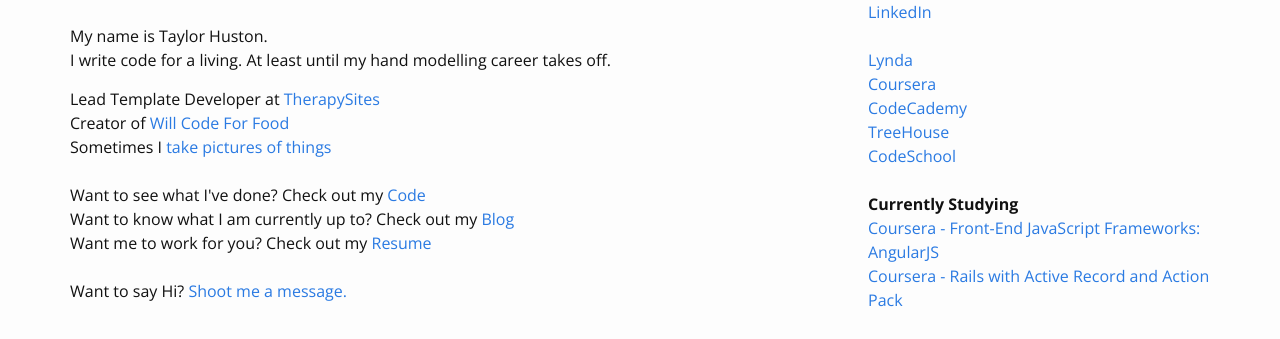
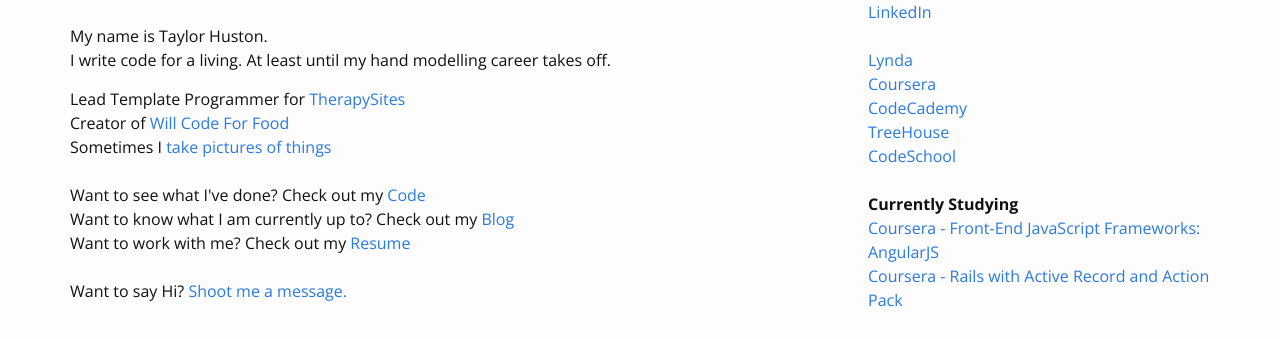
Before and after one commit to TaylorHuston/taylorhuston.github.io, a Jekyll site: the page built from index.html, in a window 1280 px wide. Shown: the part 140-479 px from the top of the page. Built offline with Jekyll 4.4.1, drawn with Linux system fonts in a browser that asks for light colours; some web fonts are replaced.

Commit message:
Update home page

```diff
--- a/index.html
+++ b/index.html
@@ -7,13 +7,13 @@
   <p>My name is Taylor Huston. <br />
     I write code for a living. At least until my hand modelling career takes off.</p>
 
-  Lead Template Developer at <a href="http://www.therapysites.com" target="_blank">TherapySites</a><br />
+  Lead Template Programmer for <a href="http://www.therapysites.com" target="_blank">TherapySites</a><br />
   Creator of <a href="http://www.willcodeforfood.io" target="_blank">Will Code For Food</a><br />
   Sometimes I <a href="http://www.taylorhustonphotography.com/" target="_blank">take pictures of things</a><br />
   <br />
   Want to see what I've done? Check out my <a href="code">Code</a><br />
   Want to know what I am currently up to? Check out my <a href="blog">Blog</a><br />
-  Want me to work for you? Check out my <a href="resume">Resume</a><br />
+  Want to work with me? Check out my <a href="resume">Resume</a><br />
   <br />
   Want to say Hi? <a href="https://twitter.com/TaylorHu" target="_blank">Shoot me a message.</a>
 
```
